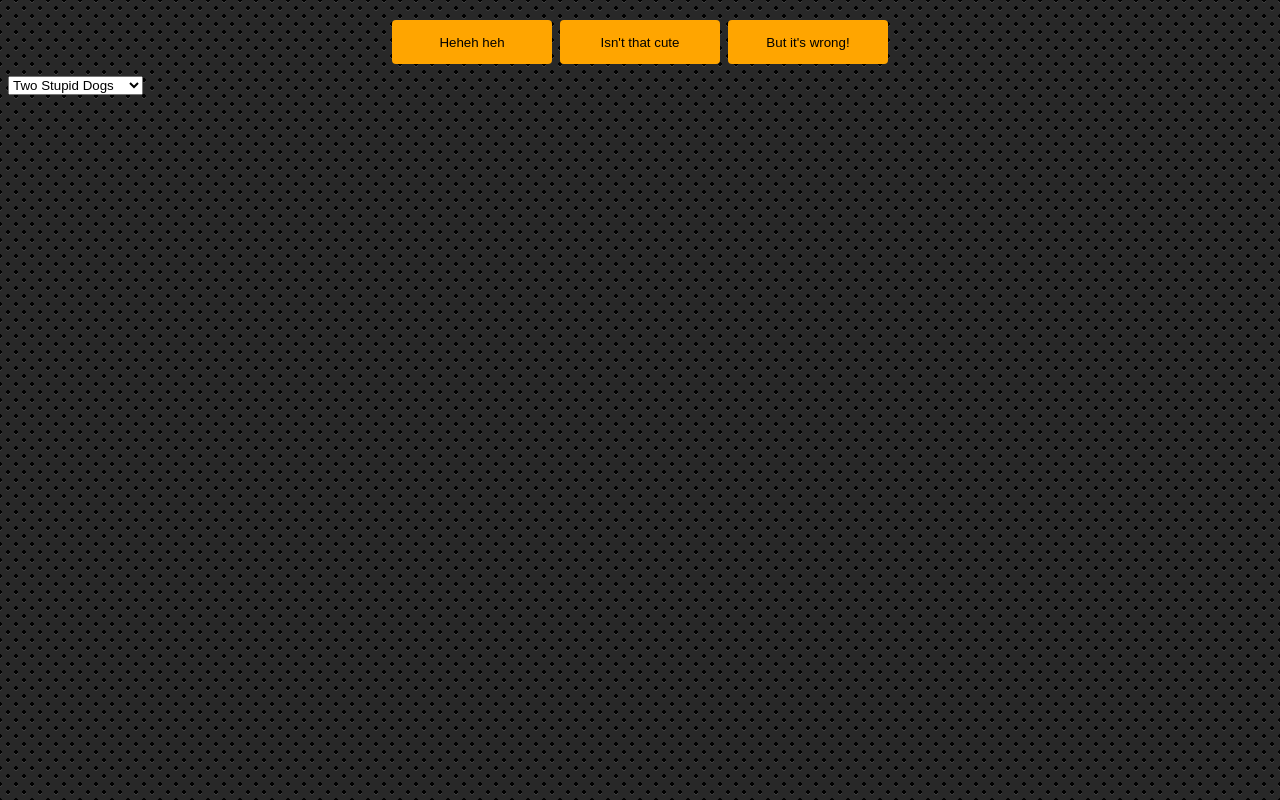
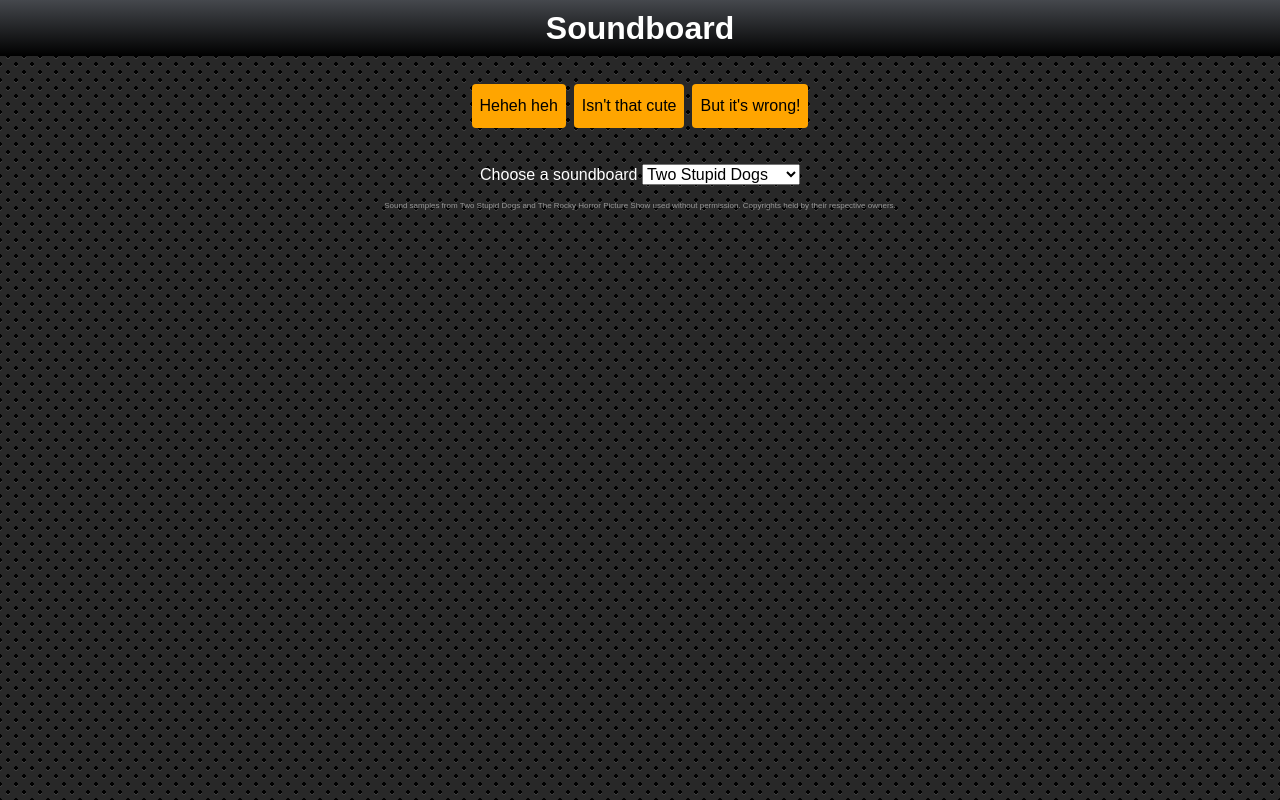
Before and after one commit to evilnickname/soundboard, a plain HTML site: page index.html in a window 1280 px wide. Drawn offline with Linux system fonts and the light colour scheme; no server answers.

Commit message:
Further styling and cleanup

```diff
--- a/css/soundboard.css
+++ b/css/soundboard.css
@@ -2,23 +2,47 @@
 	-moz-box-sizing: border-box;
 	-webkit-box-sizing: border-box;
 	box-sizing: border-box;
+    font: 100%/1.25 sans-serif;
+    margin: 0;
+    padding: 0;
 }
 
+/*
+ * [1] http://lea.verou.me/css3patterns/#carbon-fibre
+ */
 html {
-    background: /* http://lea.verou.me/css3patterns/#carbon-fibre */
+    background:
         radial-gradient(black 15%, transparent 16%) 0 0,
         radial-gradient(black 15%, transparent 16%) 8px 8px,
         radial-gradient(rgba(255,255,255,.1) 15%, transparent 20%) 0 1px,
-        radial-gradient(rgba(255,255,255,.1) 15%, transparent 20%) 8px 9px;
-    background-color:#282828;
-    background-size:16px 16px;
+        radial-gradient(rgba(255,255,255,.1) 15%, transparent 20%) 8px 9px; /* [1] */
+    background-color:#282828; /* [1] */
+    background-size:16px 16px; /* [1] */
+    color: #fff;
 }
 
+h1 {
+    background: #45484d;
+    background: linear-gradient(to bottom, #45484d 0%,#000000 100%);
+    color: #fff;
+    font-size: 2rem;
+    font-weight: bold;
+    padding: .5rem;
+    text-align: center;
+
+}
 article {
+    margin: 1rem 0;
     padding: .5rem;
     text-align: center;
 }
 
+    article > small {
+        color: #999;
+        display: block;
+        font-size: .5rem;
+        margin: 1rem 0 0;
+    }
 button {
     background: orange;
     border: none;
@@ -26,5 +50,5 @@ button {
     display: inline-block;
     margin: .25rem;
     min-height: 44px;
-    width: 10rem;
+    padding: .25rem .5rem;
 }
--- a/index.html
+++ b/index.html
@@ -6,12 +6,18 @@
         <link rel="stylesheet" href="css/soundboard.css" />
 	</head>
 	<body>
+        <h1>Soundboard</h1>
         <article id="buttons"></article>
-
-        <select>
-            <option value="cutebutwrong">Two Stupid Dogs</option>
-            <option value="anticipation">Dr. Frank n Further</option>
-        </select>
+        <article>
+            <label for="choosesoundboard">Choose a soundboard</label>
+            <select id="choosesoundboard">
+                <option value="cutebutwrong">Two Stupid Dogs</option>
+                <option value="anticipation">Dr. Frank n Further</option>
+            </select>
+            <small>
+                Sound samples from <cite>Two Stupid Dogs</cite> and <cite>The Rocky Horror Picture Show</cite> used without permission. Copyrights held by their respective owners.
+            </small>
+        </article>
         <script src="script/howler.min.js"></script>
         <script src="script/soundboard.js"></script>
 	</body>
```
Also changed, not shown: 4 other files.
